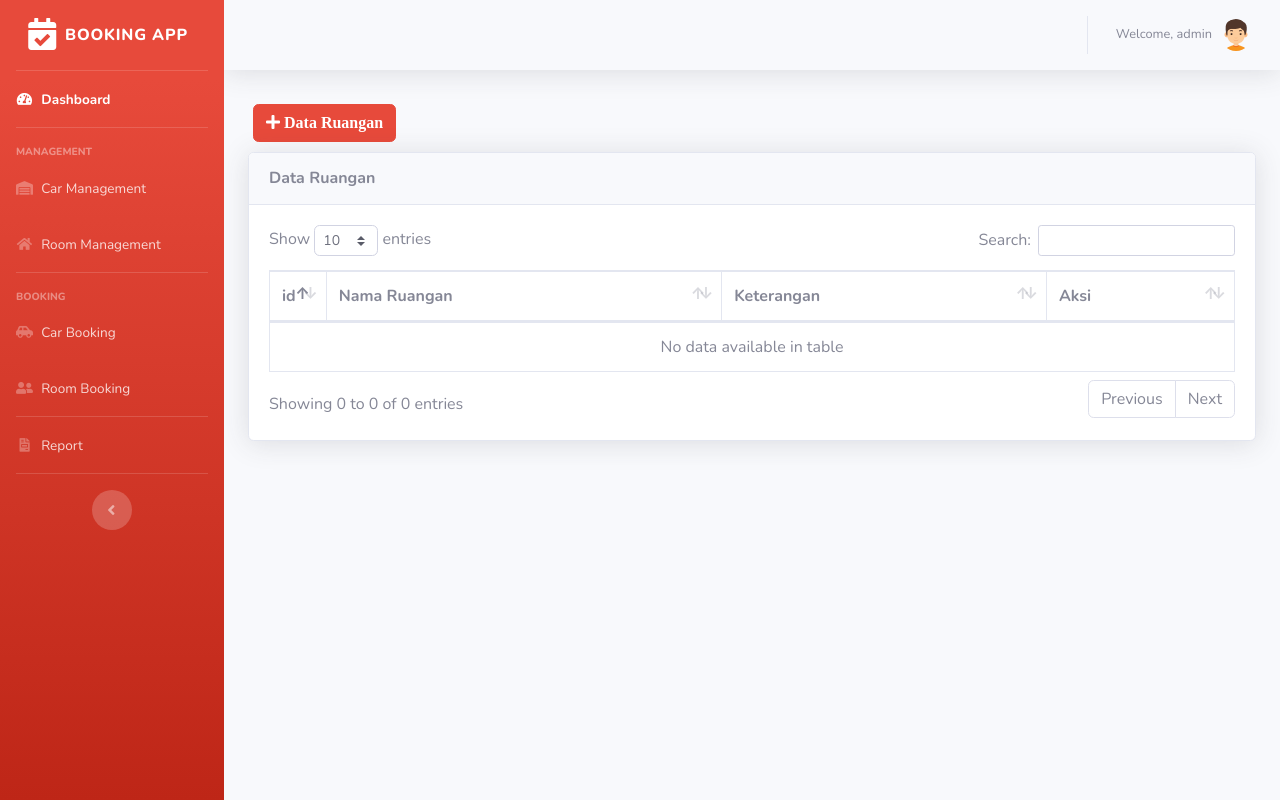
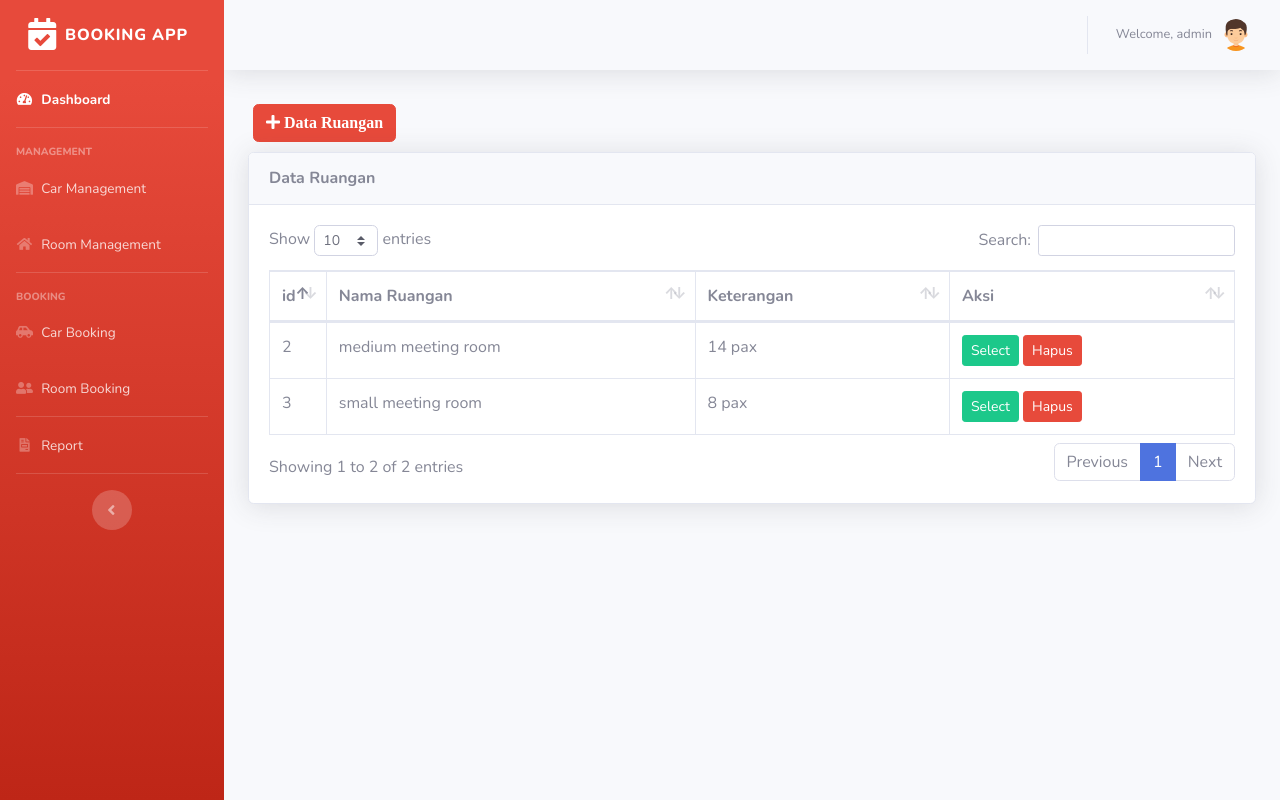
Before and after one commit to budextele/Aplikasi-booking, a Flask app: page /room_management/ in a window 1280 px wide. Run offline with Flask 3, Linux system fonts and the light colour scheme; a user stored in the database is signed in; data comes from the database, SQL or seed files in the repository; both versions use the stored data as it was after the commit; some libraries are stand-ins or nearby versions.

Commit message:
room management - integrasi UI, post, get

```diff
--- a/templates/car_management.html
+++ b/templates/car_management.html
@@ -123,6 +123,7 @@
                         <div class="modal-body">
                           <!-- Input ID Mobil (hidden) -->
                           <input type="hidden" id="carId" name="carId" value="">
+
                           <!-- Nama Mobil -->
                           <div class="mb-3">
                             <label for="carName">Nama Mobil :</label>
--- a/templates/room_management.html
+++ b/templates/room_management.html
@@ -82,6 +82,24 @@
                         </tr>
                       </thead>
                       <tbody>
+                        {% for room in rooms %}
+                        <tr>
+                          <td>{{ room.id }}</td>
+                          <td>{{ room.name }}</td>
+                          <td>{{ room.description }}</td>
+                          <td>
+                            <!-- Tombol Select -->
+                            <button type="button" class="btn btn-success btn-sm" data-toggle="modal"
+                              data-target="#myModalTambah" onclick="selectRoom({{ room.id }})">Select</button>
+                            <!-- Tombol Hapus -->
+                            <form action="{{ url_for('delete_room', room_id=room.id) }}" method="POST"
+                              style="display: inline;">
+                              <button type="submit" class="btn btn-danger btn-sm"
+                                onclick="return confirm('Apakah Anda yakin ingin menghapus ruangan ini?')">Hapus</button>
+                            </form>
+                          </td>
+                        </tr>
+                        {% endfor %}
                       </tbody>
                     </table>
                   </div>
@@ -99,24 +117,27 @@
                         <button type="button" class="close" data-dismiss="modal">&times;</button>
                       </div>
                       <!-- body modal -->
-                      <form>
+                      <form action="{{ url_for('room_management') }}" method="POST" enctype="multipart/form-data">
                         <div class="modal-body">
-                          <!-- Nama Mobil -->
+                          <!-- Input ID Ruangan (hidden) -->
+                          <input type="hidden" id="roomId" name="roomId" value="">
+
+                          <!-- Nama ruangan -->
                           <div class="mb-3">
-                            <label for="namaMobil">Nama Ruangan :</label>
-                            <input type="text" class="form-control" name="nama-mobil" id="namaMobil">
+                            <label for="roomName">Nama Ruangan :</label>
+                            <input type="text" class="form-control" name="roomName" id="roomName" required>
                           </div>
 
                           <!-- Keterangan -->
                           <div class="mb-3">
-                            <label for="keterangan">Keterangan :</label>
-                            <textarea class="form-control" name="ket" id="keterangan" rows="4"></textarea>
+                            <label for="description">Keterangan :</label>
+                            <textarea class="form-control" name="description" id="description" rows="4"></textarea>
                           </div>
 
                           <!-- Image upload input -->
                           <div class="mb-3">
-                            <label for="gambarUpload">Pilih Gambar/Foto:</label>
-                            <input type="file" class="form-control" name="gambar" id="gambarUpload" accept="image/*">
+                            <label for="roomImage">Pilih Gambar/Foto:</label>
+                            <input type="file" class="form-control" name="roomImage" id="roomImage" accept="image/*">
                           </div>
 
                           <!-- Box to display the selected image -->
@@ -162,7 +183,7 @@
 
   <script>
     // Preview image when selected
-    document.getElementById('gambarUpload').addEventListener('change', function (e) {
+    document.getElementById('roomImage').addEventListener('change', function (e) {
       const file = e.target.files[0];
       if (file) {
         const reader = new FileReader();
@@ -173,6 +194,34 @@
         reader.readAsDataURL(file);
       }
     });
+
+    // Fungsi untuk menangani tombol Select
+    function selectRoom(roomId) {
+      // Kirim permintaan GET ke server untuk mendapatkan data ruangan
+      fetch(`/get_room/${roomId}`)
+        .then(response => response.json())
+        .then(data => {
+          if (data.error) {
+            alert(data.error);
+          } else {
+            // Isi form dengan data yang diterima
+            document.getElementById('roomId').value = roomId; // Isi ID ruangan
+            document.getElementById('roomName').value = data.name;
+            document.getElementById('description').value = data.description;
+
+            // Tampilkan gambar di pratinjau
+            const previewImage = document.getElementById('previewImage');
+            if (data.image_path) {
+              // Gunakan path dengan format Flask url_for
+              previewImage.src = `/static/picture/${data.image_path}`;
+              document.getElementById('imagePreview').style.display = 'block';
+            } else {
+              document.getElementById('imagePreview').style.display = 'none';
+            }
+          }
+        })
+        .catch(error => console.error('Error:', error));
+    }
   </script>
 
 
@@ -193,6 +242,19 @@
   <!-- Page level custom scripts -->
   <script src="{{ url_for('static', filename='js/demo/datatables-demo.js') }}"></script>
 
+  <script>
+    // function untuk clear inputan ketika modal terhide
+    $('#myModalTambah').on('hidden.bs.modal', function () {
+      // Reset semua input di modal
+      $(this).find('form')[0].reset();
+      // Sembunyikan pratinjau gambar
+      $('#previewImage').attr('src', '').hide();
+      // Reset nilai input hidden
+      $('#roomId').val('');
+      console.log("modal ditutup");
+    });
+  </script>
+
 </body>
 
 </html>
```
Also changed, not shown: instance/database.db, static/picture/2_medium_meeting_room.jpg (added), static/picture/3_small_meeting_room.jpg (added).
